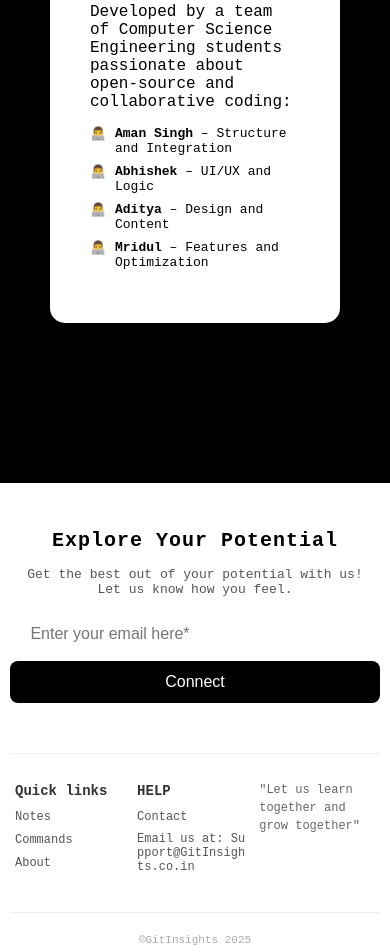
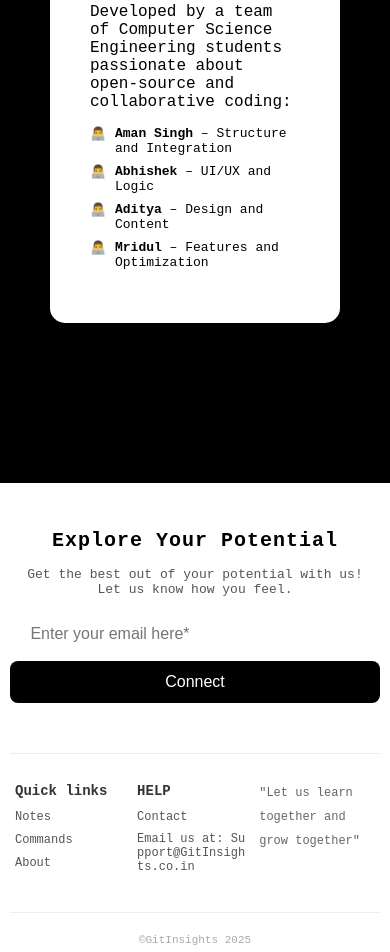
Before and after one commit to abhishekkksharma/GitInsights, a plain HTML site: page about.html in a window 390 px wide. Shown: the part 1111-2063 px from the top of the page. Drawn offline with Linux system fonts and the light colour scheme.

Commit message:
edited footer section in about page

```diff
--- a/about.css
+++ b/about.css
@@ -502,7 +502,7 @@ footer {
 
   .footer-section.bio p {
     font-size: 12px; /* Smaller bio font */
-    line-height: 1.5;
+    line-height: 2.0;
     text-align: left; /* Align bio text left */
   }
 
```
